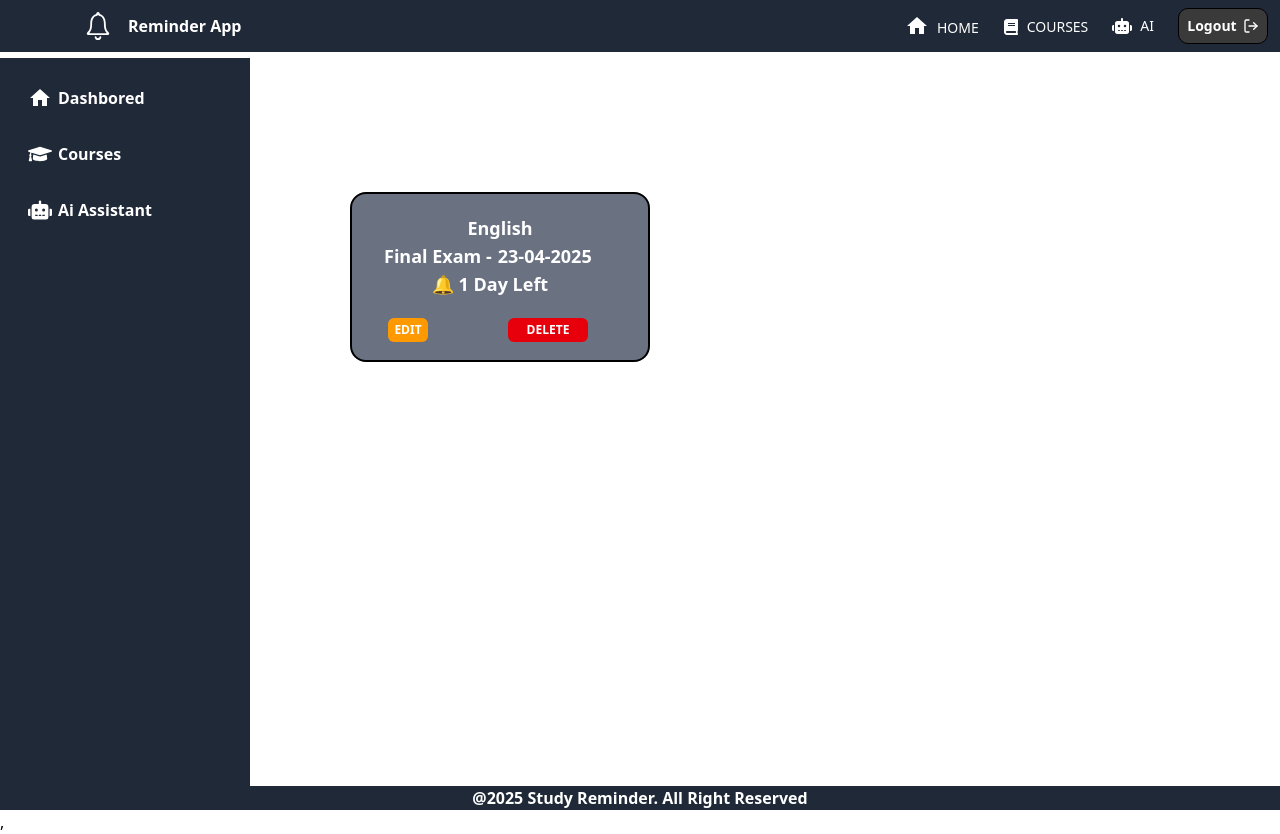
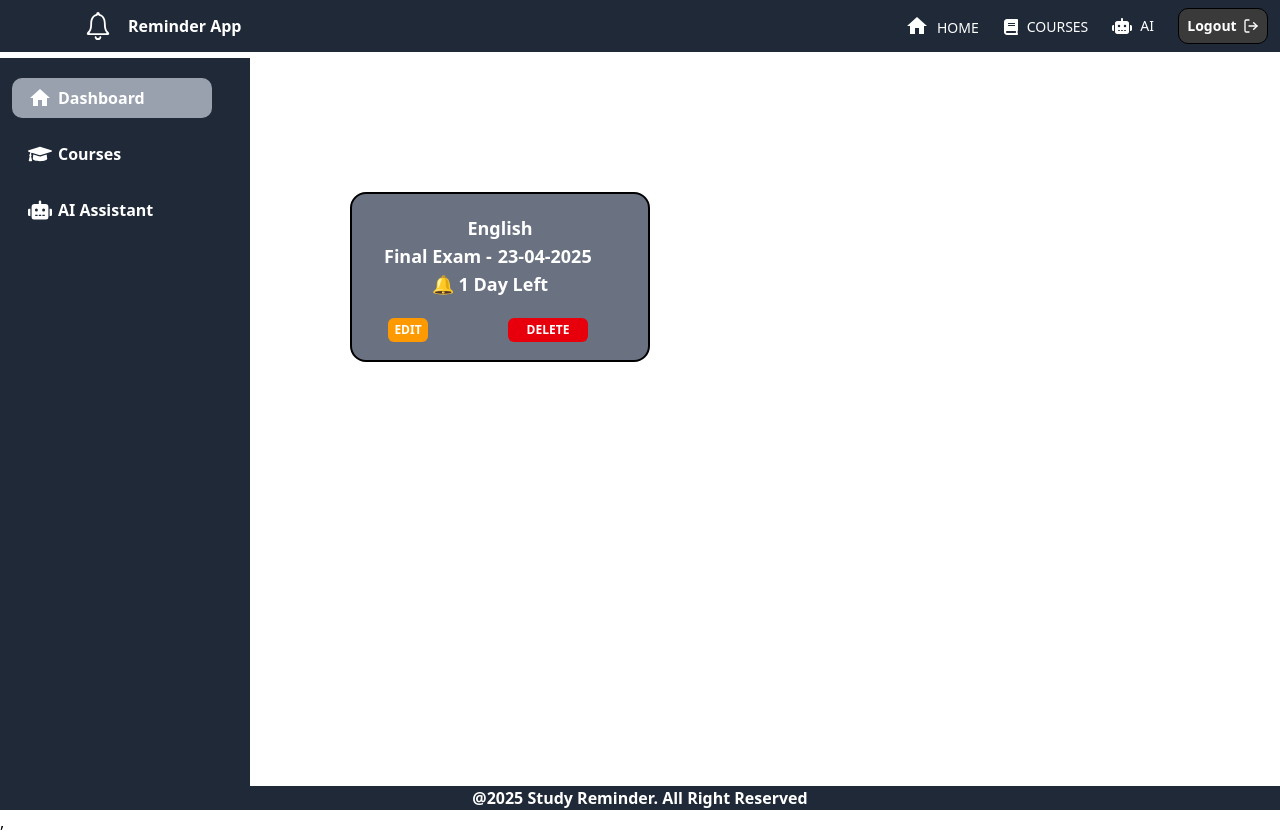
Before and after one commit to Aklile612/Reminder-App, a React (Vite) app: page / in a window 1280 px wide. Built offline with nearby package versions, Linux system fonts and the light colour scheme.

Commit message:
added hook to access the location

```diff
--- a/src/Components/SideBar/SideBar.jsx
+++ b/src/Components/SideBar/SideBar.jsx
@@ -1,29 +1,34 @@
 import React from 'react'
-import { FaGraduationCap ,FaRobot } from 'react-icons/fa'
-
+import { FaGraduationCap, FaRobot } from 'react-icons/fa'
 import { MdHome } from 'react-icons/md'
-import { Link } from 'react-router-dom'
+import { Link, useLocation } from 'react-router-dom'
 
 const SideBar = () => {
+  const location = useLocation();
+
+  const navItems = [
+    { name: 'Dashboard', icon: <MdHome className='text-2xl text-white' />, path: '/' },
+    { name: 'Courses', icon: <FaGraduationCap className='text-2xl text-white' />, path: '/courses' },
+    { name: 'AI Assistant', icon: <FaRobot className='text-2xl text-white' />, path: '/aipage' }
+  ];
+
   return (
-    <div className='w-[250px] md:mt-1.5   h-[91vh] bg-[#1F2937]'>
+    <div className='w-[250px] md:mt-1.5 h-[91vh] bg-[#1F2937]'>
       <div className='pt-5 flex flex-col md:gap-4'>
-        <div className='flex md:gap-1.5 md:ml-3 h-10 w-[200px] md:pl-4  items-center hover:bg-gray-400 rounded-[10px] group hover:scale-110'>
-          <MdHome className='text-2xl text-white '/>
-          <span className='text-white font-bold'>Dashbored</span>
-        </div>
-        <div className='flex md:gap-1.5 md:ml-3 h-10 w-[200px] md:pl-4  items-center hover:bg-gray-400 rounded-[10px] group hover:scale-110'>
-          <FaGraduationCap className='text-2xl text-white '/>
-          <span className='text-white font-bold'>Courses</span>
-        </div>
-        <div className='flex md:gap-1.5 md:ml-3 h-10 w-[200px] md:pl-4  items-center hover:bg-gray-400 rounded-[10px] group hover:scale-110'>
-          <FaRobot className='text-2xl text-white '/>
-          <span className='text-white font-bold'>Ai Assistant</span>
-        </div>
+        {navItems.map((item) => (
+          <Link
+            key={item.name}
+            to={item.path}
+            className={`flex md:gap-1.5 md:ml-3 h-10 w-[200px] md:pl-4 items-center rounded-[10px] group hover:scale-105 transition-all
+              ${location.pathname === item.path ? 'bg-gray-400 ' : 'hover:bg-gray-600'}`}
+          >
+            {item.icon}
+            <span className='text-white font-bold'>{item.name}</span>
+          </Link>
+        ))}
       </div>
-
     </div>
   )
 }
 
-export default SideBar
+export default SideBar;
```
